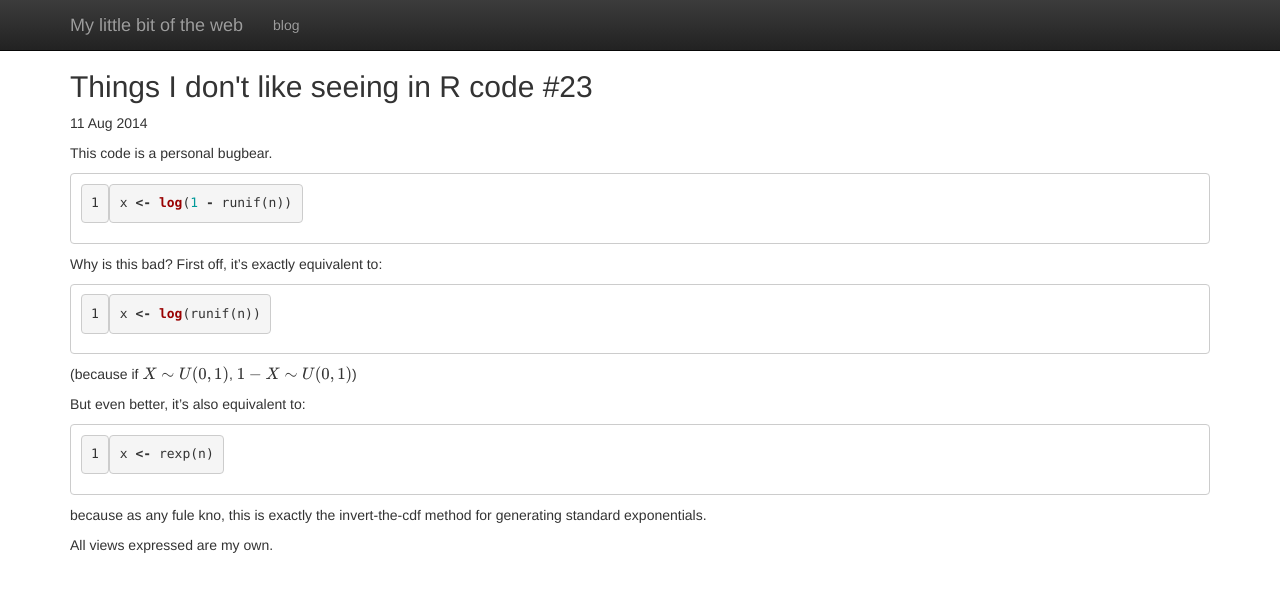
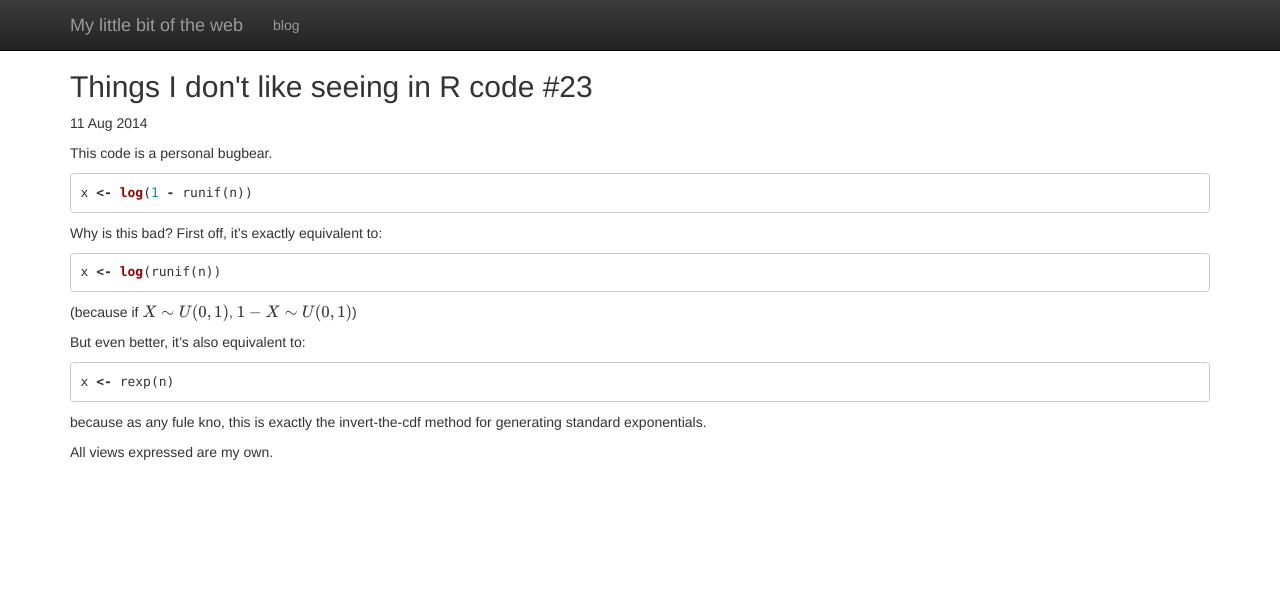
Before and after one commit to pdmetcalfe/pdmetcalfe.github.io, a Jekyll site: the page built from _posts/2014-08-11-bad-signs-in-R.md, in a window 1280 px wide. Shown: the top 592 px of the page. Built offline with Jekyll 4.4.1, drawn with Linux system fonts in a browser that asks for light colours; nearby versions of some CDN libraries; formulas are drawn with MathJax 3.

Commit message:
Remove obsolete pygments/coderay config, use default Rouge highlighting

```diff
--- a/_config.yml
+++ b/_config.yml
@@ -1,7 +1,5 @@
 name: My little bit of the web
 markdown: kramdown
-pygments: true
-
 
 kramdown:
   auto_ids: true
@@ -9,12 +7,3 @@
   entity_output: as_char
   toc_levels: 1..6
   smart_quotes: lsquo,rsquo,ldquo,rdquo
-  use_coderay: false
-
-  coderay:
-    coderay_wrap: div
-    coderay_line_numbers: inline
-    coderay_line_numbers_start: 1
-    coderay_tab_width: 4
-    coderay_bold_every: 10
-    coderay_css: style
```
